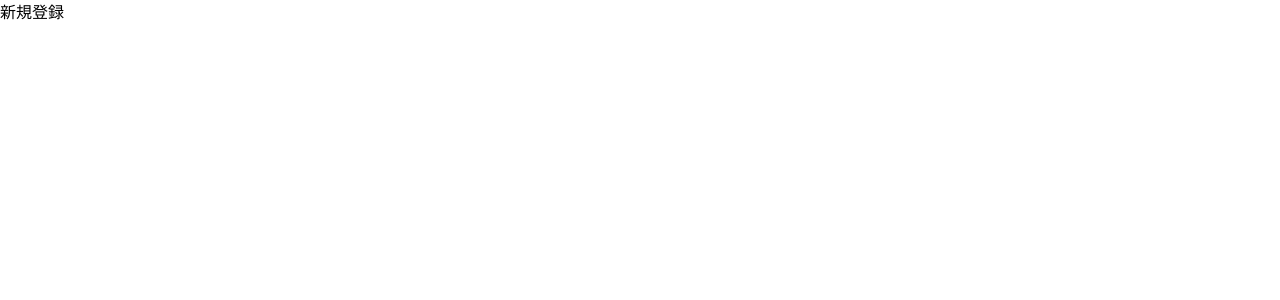
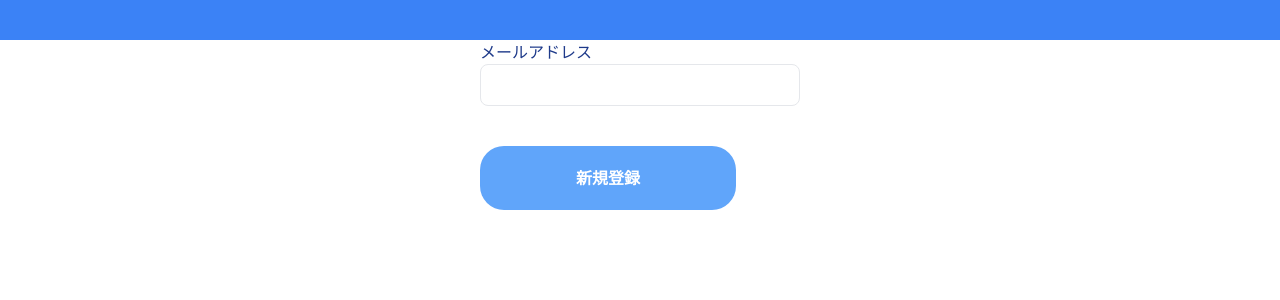
Before and after one commit to yuuya-1205/kurumo-web, a React (Vite) app in the folder kurumo-react/: page /RegisterPage in a window 1280 px wide. Shown: the top 300 px of the page. Built offline with nearby package versions, Linux system fonts and the light colour scheme.

Commit message:
feat: registerページ編集

```diff
--- a/kurumo-react/src/login/LoginPage.tsx
+++ b/kurumo-react/src/login/LoginPage.tsx
@@ -20,7 +20,7 @@ export default function LoginPage() {
                     </div>
                 </div>
             </body>
-            <div className="mx-auto w-80 h-100 bg-green-200">
+            <div className="mx-auto w-80 h-100">
                 <img className="mb-10" src={base_logo} alt="Description of image" />
                 <form >
                     <FormComponent text={"メールアドレス"} label={"mail"}></FormComponent>
@@ -33,8 +33,7 @@ export default function LoginPage() {
                 <ButtonComponent label={"ログイン"} onButtonClick={handleSelectedRegisterPage}></ButtonComponent>
                 <div className="flex-1 border-b border-gray-500 mb-20"></div>
                 <div className="text-center">または </div>
-                <ButtonComponent label={"新規登録"} onButtonClick={handleSelectedRegisterPage}></ButtonComponent>
-
+                <ButtonComponent label={"新規登録"} onButtonClick={handleLogin}></ButtonComponent>
             </div>
         </>
     );
--- a/kurumo-react/src/register/RegisterPage.tsx
+++ b/kurumo-react/src/register/RegisterPage.tsx
@@ -1,4 +1,6 @@
 import { useNavigate } from "react-router-dom";
+import FormComponent from "../components/FormComponent";
+import ButtonComponent from "../components/ButtonComponent";
 
 export default function RegisterPage() {
     const navigate = useNavigate();
@@ -10,9 +12,17 @@ export default function RegisterPage() {
     }
     return (
         <>
-            <div>
-                新規登録
+            <body className="bg-blue-500">
+                <div className="flex flex-col h-10">
+                    <div className="bg-blue-500 sticky top-0">
+                    </div>
+                </div>
+            </body>
+            <div className="mx-auto w-80 h-100 ">
+                <FormComponent text={"メールアドレス"} label={"mail"}></FormComponent>
+                <ButtonComponent label={"新規登録"} onButtonClick={handleSelectedRegisterPage}></ButtonComponent>
             </div>
+
         </>
     );
 }
```
